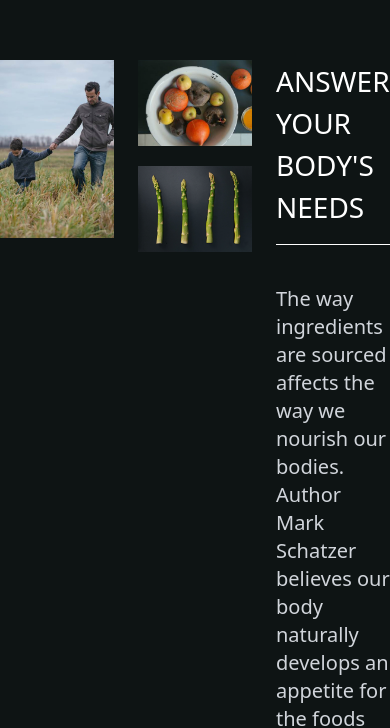
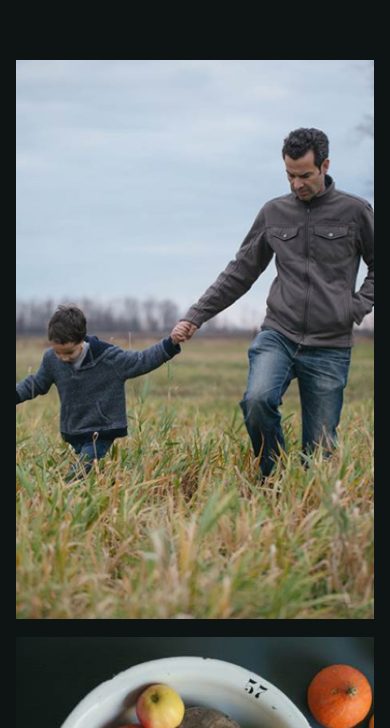
Before and after one commit to arjayby/Orchard-FED, a React (Vite) app: page / in a window 390 px wide. Shown: the part 116-844 px from the top of the page. Built offline with nearby package versions, Linux system fonts and the light colour scheme.

Commit message:
Fix responsiveness for mobile and tablet view

```diff
--- a/src/App.tsx
+++ b/src/App.tsx
@@ -1,4 +1,4 @@
-import { ButtonLink, Image, ImageDialog } from "./components/index";
+import { ButtonLink, Image, ImageDialog } from "./components";
 import { latestBlogsSectionData, mainSectionData } from "./data";
 
 export default function App() {
@@ -12,17 +12,17 @@ export default function App() {
   };
 
   return (
-    <div className="max-w-[1220px] container mx-auto my-44 text-white">
+    <div className="max-w-[1220px] container mx-auto my-44 px-4 text-white">
       <div className="my-44">
-        <div className="grid grid-cols-3 gap-6">
-          <div>
+        <div className="grid gap-3 lg:grid-cols-3 sm:grid-cols-2 sm:gap-6">
+          <div className="mx-auto">
             <ImageDialog {...mainSectionData.images[0]} />
           </div>
           <div className="flex flex-col gap-5">
             <ImageDialog {...mainSectionData.images[1]} />
             <ImageDialog {...mainSectionData.images[2]} />
           </div>
-          <div>
+          <div className="sm:col-span-2 lg:col-span-1">
             <h1 className="text-[1.75rem] font-light">
               {mainSectionData.title}
             </h1>
@@ -42,7 +42,7 @@ export default function App() {
         <h2 className="mb-20 text-[2.75rem] font-thin text-center">
           ALL THE LATEST FROM AEG
         </h2>
-        <div className="grid grid-cols-3 gap-6">
+        <div className="grid gap-16 lg:grid-cols-3 sm:grid-cols-2 sm:gap-6">
           {latestBlogsSectionData.map((blog) => (
             <div
               id={blog.title}
--- a/src/components/button-link/ButtonLink.tsx
+++ b/src/components/button-link/ButtonLink.tsx
@@ -5,7 +5,7 @@ export interface ButtonLinkProps
 
 export const ButtonLink = (props: ButtonLinkProps) => {
   return (
-    <a href="#" className="font-bold group">
+    <a href="#" className="font-medium group">
       <span className="pb-2 bg-left-bottom bg-gradient-to-r from-primary to-primary bg-[length:0%_1px] bg-no-repeat group-hover:bg-[length:100%_1px] transition-all duration-500 ease-out">
         {props.children}
       </span>
--- a/src/components/image/Image.tsx
+++ b/src/components/image/Image.tsx
@@ -10,7 +10,11 @@ export const Image = ({ src, alt, withBorderBottom }: ImageProps) => {
       {withBorderBottom && (
         <div className="absolute bottom-0 h-1 w-full bg-left bg-gradient-to-r from-primary to-primary bg-[length:0%_4px] bg-no-repeat group-hover:bg-[length:100%_4px] transition-all duration-500 ease-out" />
       )}
-      <img className="w-[400px]" src={src} alt={alt} />
+      <img
+        className="md:w-[400px] w-screen object-contain"
+        src={src}
+        alt={alt}
+      />
     </div>
   );
 };
```
